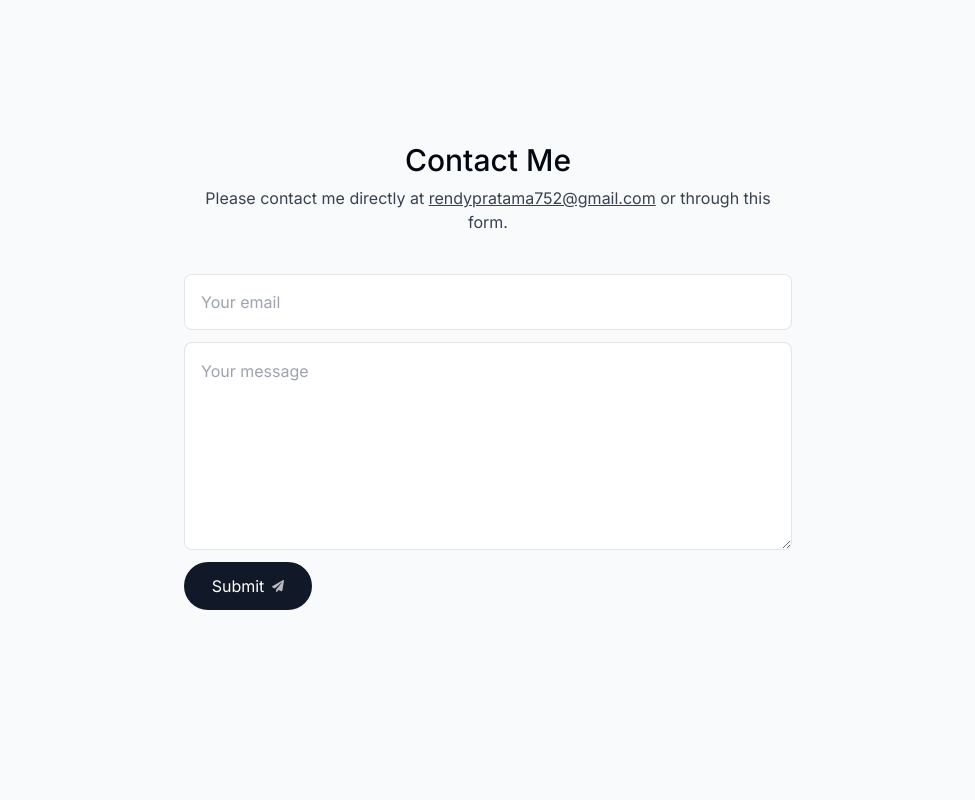
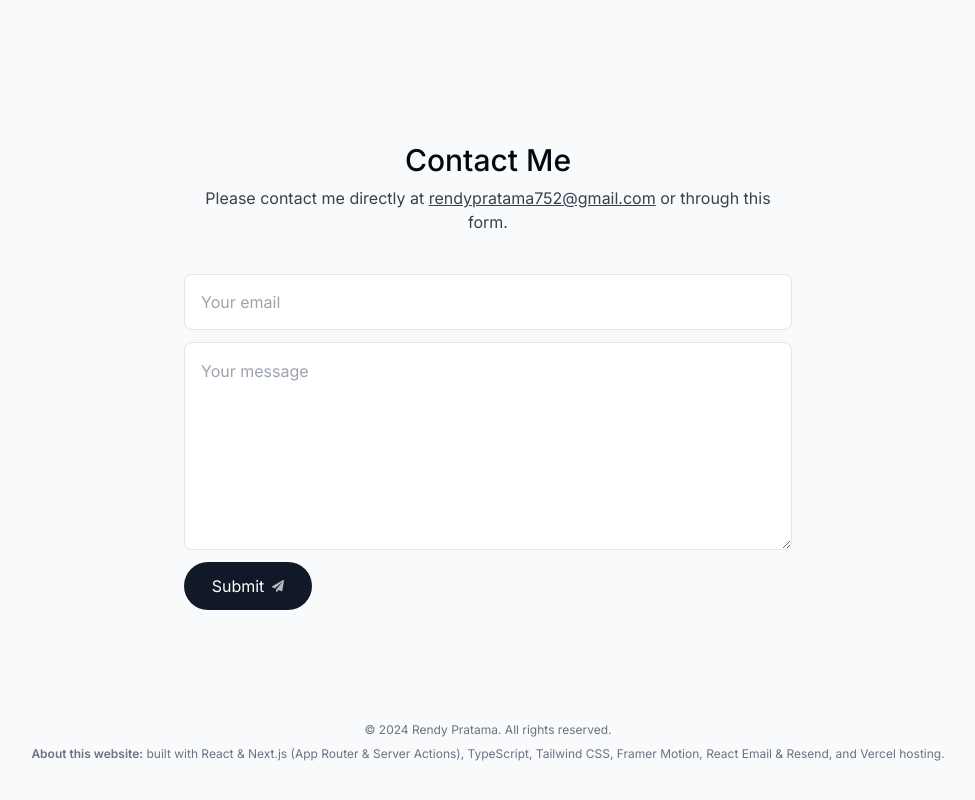
Before and after one commit to Rendy752/Personal-Portofolio, a Next.js app: page / in a window 1280 px wide. Shown: the part 4659-5459 px from the top of the page, without its empty margins (152-1127 px from the left). Before the commit the page ends 5381 px from the top, so only its background shows below. Built offline with nearby package versions, Linux system fonts and the light colour scheme; no server answers.

Commit message:
ADD: footer

```diff
--- a/app/layout.tsx
+++ b/app/layout.tsx
@@ -5,6 +5,7 @@
 import ThemeContextProvider from '@/context/theme_context';
 import ActiveSectionContextProvider from '@/context/active_section_context';
 import { Toaster } from 'react-hot-toast';
+import Footer from '@/components/footer';
 
 const inter = Inter({ subsets: ['latin'] });
 
@@ -30,6 +31,7 @@
           <ActiveSectionContextProvider>
             <Header />
             {children}
+            <Footer />
             <Toaster position="top-right" />
           </ActiveSectionContextProvider>
         </ThemeContextProvider>
--- /dev/null
+++ b/components/footer.tsx
@@ -0,0 +1,16 @@
+import React from 'react';
+
+export default function Footer() {
+  return (
+    <footer className="mb-10 px-4 text-center text-gray-500">
+      <small className="mb-2 block text-xs">
+        &copy; 2024 Rendy Pratama. All rights reserved.
+      </small>
+      <p className="text-xs">
+        <span className="font-semibold">About this website:</span> built with
+        React & Next.js (App Router & Server Actions), TypeScript, Tailwind CSS,
+        Framer Motion, React Email & Resend, and Vercel hosting.
+      </p>
+    </footer>
+  );
+}
```
